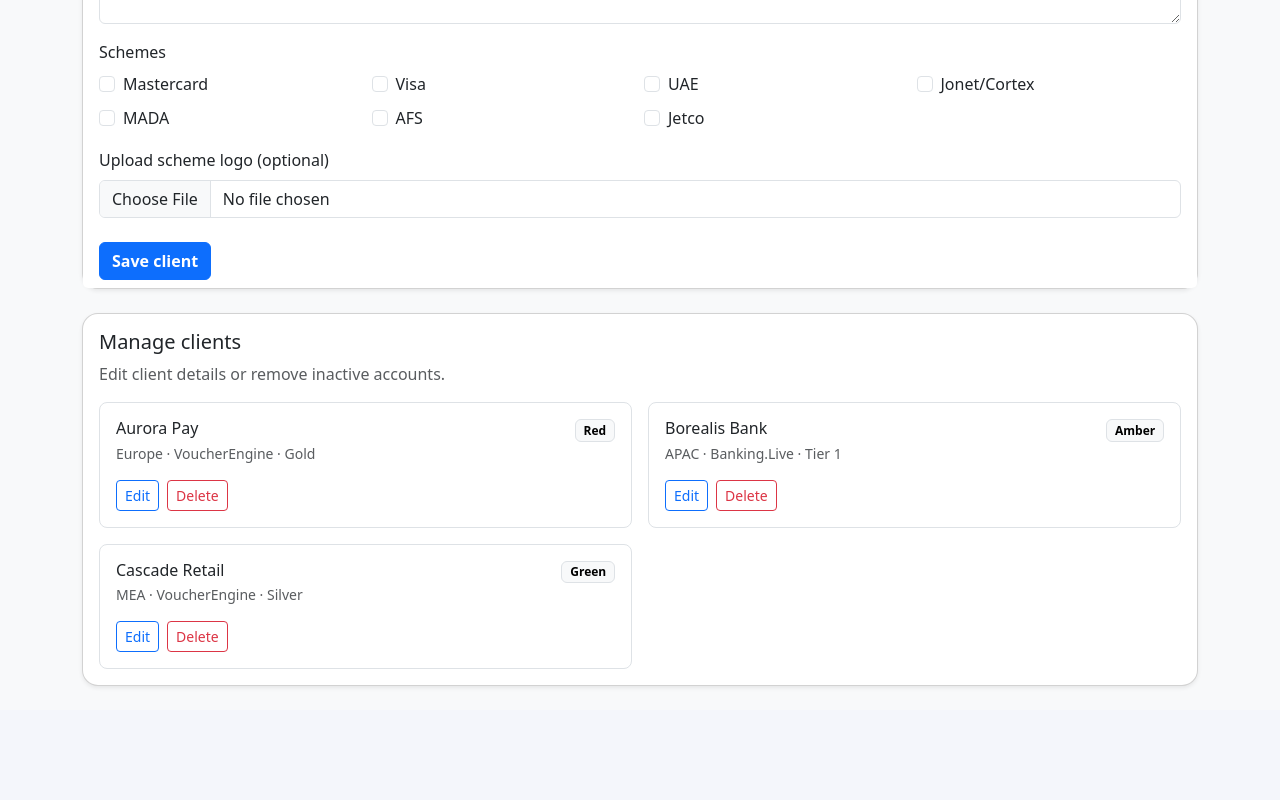
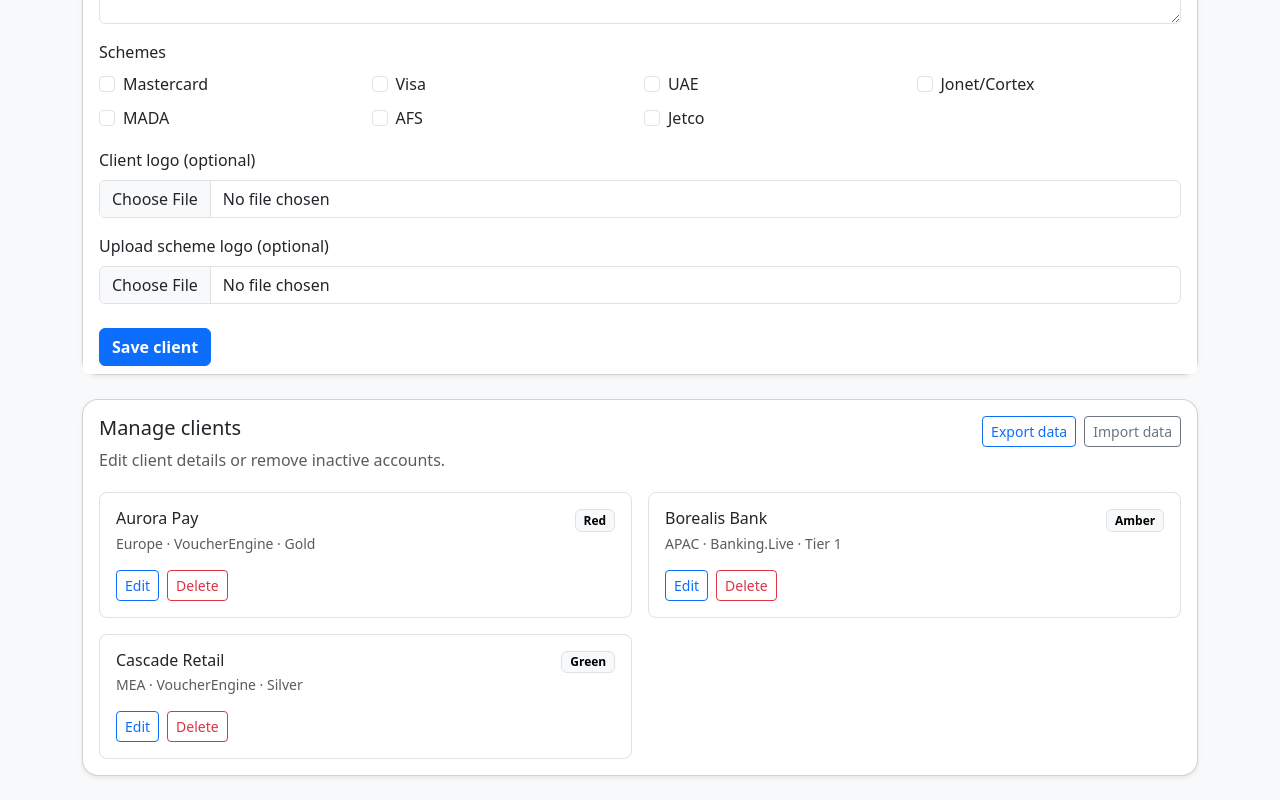
Before and after one commit to rohithpty/ClientDashboard, a React (Vite) app: page /config in a window 1280 px wide. Shown: the part 550-1350 px from the top of the page. Before the commit the page ends 1260 px from the top, so only its background shows below. Built offline with nearby package versions, Linux system fonts and the light colour scheme.

Commit message:
Add client logo and data import/export

```diff
--- a/src/components/ClientCard.jsx
+++ b/src/components/ClientCard.jsx
@@ -44,11 +44,16 @@
     <article className={statusCardClass(client.currentStatus)}>
       <div className="card-body d-flex flex-column gap-3">
         <div className="d-flex justify-content-between gap-2">
-          <div>
-            <h3 className="h5 mb-1">{client.name}</h3>
-            <p className="small mb-0">
-              {client.region} · {client.product} · {client.tier}
-            </p>
+          <div className="d-flex gap-2 align-items-start">
+            {client.clientLogo ? (
+              <img src={client.clientLogo} alt={`${client.name} logo`} className="client-logo" />
+            ) : null}
+            <div>
+              <h3 className="h5 mb-1">{client.name}</h3>
+              <p className="small mb-0">
+                {client.region} · {client.product} · {client.tier}
+              </p>
+            </div>
           </div>
           <div className="scheme-logos">
             {schemes.map((scheme) => (
--- a/src/pages/ConfigPage.jsx
+++ b/src/pages/ConfigPage.jsx
@@ -1,4 +1,4 @@
-import { useState } from "react";
+import { useRef, useState } from "react";
 import { useNavigate } from "react-router-dom";
 import { useClients } from "../state/ClientsContext.jsx";
 
@@ -46,13 +46,16 @@
   summary: "",
   schemes: [],
   customSchemeLogo: "",
+  clientLogo: "",
 });
 
 export default function ConfigPage() {
   const navigate = useNavigate();
-  const { clients, addClient, updateClient, removeClient } = useClients();
+  const { clients, addClient, updateClient, removeClient, replaceClients } = useClients();
   const [formState, setFormState] = useState(createEmptyForm);
   const [editingId, setEditingId] = useState(null);
+  const [importError, setImportError] = useState("");
+  const importInputRef = useRef(null);
 
   const handleSubmit = (event) => {
     event.preventDefault();
@@ -68,6 +71,7 @@
       tier: formState.tier,
       schemes: formState.schemes,
       customSchemeLogo: formState.customSchemeLogo,
+      clientLogo: formState.clientLogo,
       currentStatus: formState.status,
       summary: formState.summary.trim() || "New client added.",
     };
@@ -94,16 +98,16 @@
     navigate("/");
   };
 
-  const handleLogoUpload = (event) => {
+  const handleLogoUpload = (event, field) => {
     const [file] = event.target.files || [];
     if (!file) {
-      setFormState((prev) => ({ ...prev, customSchemeLogo: "" }));
+      setFormState((prev) => ({ ...prev, [field]: "" }));
       return;
     }
     const reader = new FileReader();
     reader.onload = () => {
       if (typeof reader.result === "string") {
-        setFormState((prev) => ({ ...prev, customSchemeLogo: reader.result }));
+        setFormState((prev) => ({ ...prev, [field]: reader.result }));
       }
     };
     reader.readAsDataURL(file);
@@ -120,6 +124,7 @@
       summary: client.summary ?? "",
       schemes: client.schemes ?? [],
       customSchemeLogo: client.customSchemeLogo ?? "",
+      clientLogo: client.clientLogo ?? "",
     });
   };
 
@@ -133,6 +138,42 @@
     if (editingId === clientId) {
       handleCancelEdit();
     }
+  };
+
+  const handleExport = () => {
+    const blob = new Blob([JSON.stringify(clients, null, 2)], {
+      type: "application/json",
+    });
+    const url = URL.createObjectURL(blob);
+    const anchor = document.createElement("a");
+    anchor.href = url;
+    anchor.download = "clients-export.json";
+    anchor.click();
+    URL.revokeObjectURL(url);
+  };
+
+  const handleImport = (event) => {
+    const [file] = event.target.files || [];
+    if (!file) {
+      return;
+    }
+    const reader = new FileReader();
+    reader.onload = () => {
+      if (typeof reader.result !== "string") {
+        return;
+      }
+      try {
+        const parsed = JSON.parse(reader.result);
+        if (!Array.isArray(parsed)) {
+          throw new Error("Import file must be an array of clients.");
+        }
+        replaceClients(parsed);
+        setImportError("");
+      } catch (error) {
+        setImportError(error.message || "Unable to import data.");
+      }
+    };
+    reader.readAsText(file);
   };
 
   return (
@@ -279,6 +320,35 @@
               </div>
             </div>
             <div className="col-12">
+              <label className="form-label" htmlFor="client-logo">
+                Client logo (optional)
+              </label>
+              <input
+                id="client-logo"
+                className="form-control"
+                type="file"
+                accept="image/*"
+                onChange={(event) => handleLogoUpload(event, "clientLogo")}
+              />
+              {formState.clientLogo ? (
+                <div className="mt-2 d-flex align-items-center gap-2">
+                  <img src={formState.clientLogo} alt="Client logo" className="client-logo" />
+                  <button
+                    className="btn btn-outline-secondary btn-sm"
+                    type="button"
+                    onClick={() =>
+                      setFormState((prev) => ({
+                        ...prev,
+                        clientLogo: "",
+                      }))
+                    }
+                  >
+                    Remove logo
+                  </button>
+                </div>
+              ) : null}
+            </div>
+            <div className="col-12">
               <label className="form-label" htmlFor="scheme-logo">
                 Upload scheme logo (optional)
               </label>
@@ -287,7 +357,7 @@
                 className="form-control"
                 type="file"
                 accept="image/*"
-                onChange={handleLogoUpload}
+                onChange={(event) => handleLogoUpload(event, "customSchemeLogo")}
               />
               {formState.customSchemeLogo ? (
                 <p className="text-body-secondary small mb-0 mt-2">
@@ -311,20 +381,55 @@
 
       <div className="card shadow-sm">
         <div className="card-body">
+          <div className="d-flex flex-wrap justify-content-between align-items-start gap-2">
+            <div>
               <h3 className="h5">Manage clients</h3>
-          <p className="text-body-secondary mb-3">
+              <p className="text-body-secondary mb-0">
                 Edit client details or remove inactive accounts.
               </p>
-          <div className="row row-cols-1 row-cols-lg-2 g-3">
+            </div>
+            <div className="d-flex flex-wrap gap-2">
+              <button className="btn btn-outline-primary btn-sm" type="button" onClick={handleExport}>
+                Export data
+              </button>
+              <button
+                className="btn btn-outline-secondary btn-sm"
+                type="button"
+                onClick={() => importInputRef.current?.click()}
+              >
+                Import data
+              </button>
+              <input
+                ref={importInputRef}
+                className="d-none"
+                type="file"
+                accept="application/json"
+                onChange={handleImport}
+              />
+            </div>
+          </div>
+          {importError ? (
+            <p className="text-danger small mt-2 mb-0">{importError}</p>
+          ) : null}
+          <div className="row row-cols-1 row-cols-lg-2 g-3 mt-1">
             {clients.map((client) => (
               <div key={client.id} className="col">
                 <div className="border rounded-3 p-3 h-100">
                   <div className="d-flex justify-content-between align-items-start gap-2">
+                    <div className="d-flex gap-2 align-items-start">
+                      {client.clientLogo ? (
+                        <img
+                          src={client.clientLogo}
+                          alt={`${client.name} logo`}
+                          className="client-logo"
+                        />
+                      ) : null}
                       <div>
                         <h4 className="h6 mb-1">{client.name}</h4>
                         <p className="text-body-secondary small mb-0">
                           {client.region} · {client.product} · {client.tier}
                         </p>
+                      </div>
                     </div>
                     <span className="badge text-bg-light border">{client.currentStatus}</span>
                   </div>
--- a/src/state/ClientsContext.jsx
+++ b/src/state/ClientsContext.jsx
@@ -24,6 +24,10 @@
     setClients((prev) => prev.filter((client) => client.id !== id));
   };
 
+  const replaceClients = (nextClients) => {
+    setClients(nextClients);
+  };
+
   const addStatusUpdate = (id, update) => {
     setClients((prev) =>
       prev.map((client) => {
@@ -47,6 +51,7 @@
       addClient,
       updateClient,
       removeClient,
+      replaceClients,
       addStatusUpdate,
     }),
     [clients],
--- a/src/styles.css
+++ b/src/styles.css
@@ -37,3 +37,12 @@
   background: rgba(255, 255, 255, 0.85);
   padding: 2px;
 }
+
+.client-logo {
+  width: 48px;
+  height: 48px;
+  object-fit: contain;
+  border-radius: 8px;
+  background: rgba(255, 255, 255, 0.9);
+  padding: 4px;
+}
```
Lines whose indentation alone changed are shown as unchanged.
